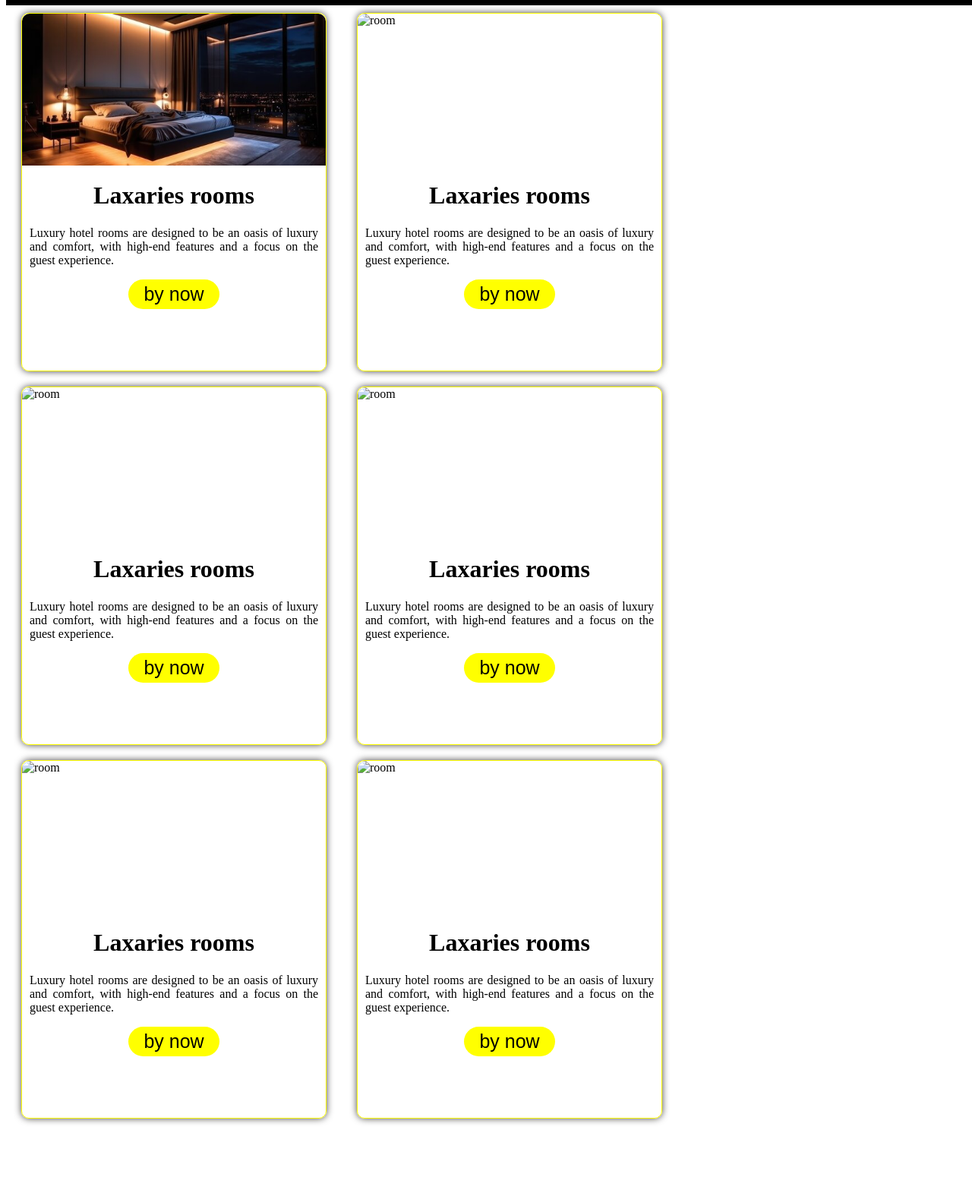
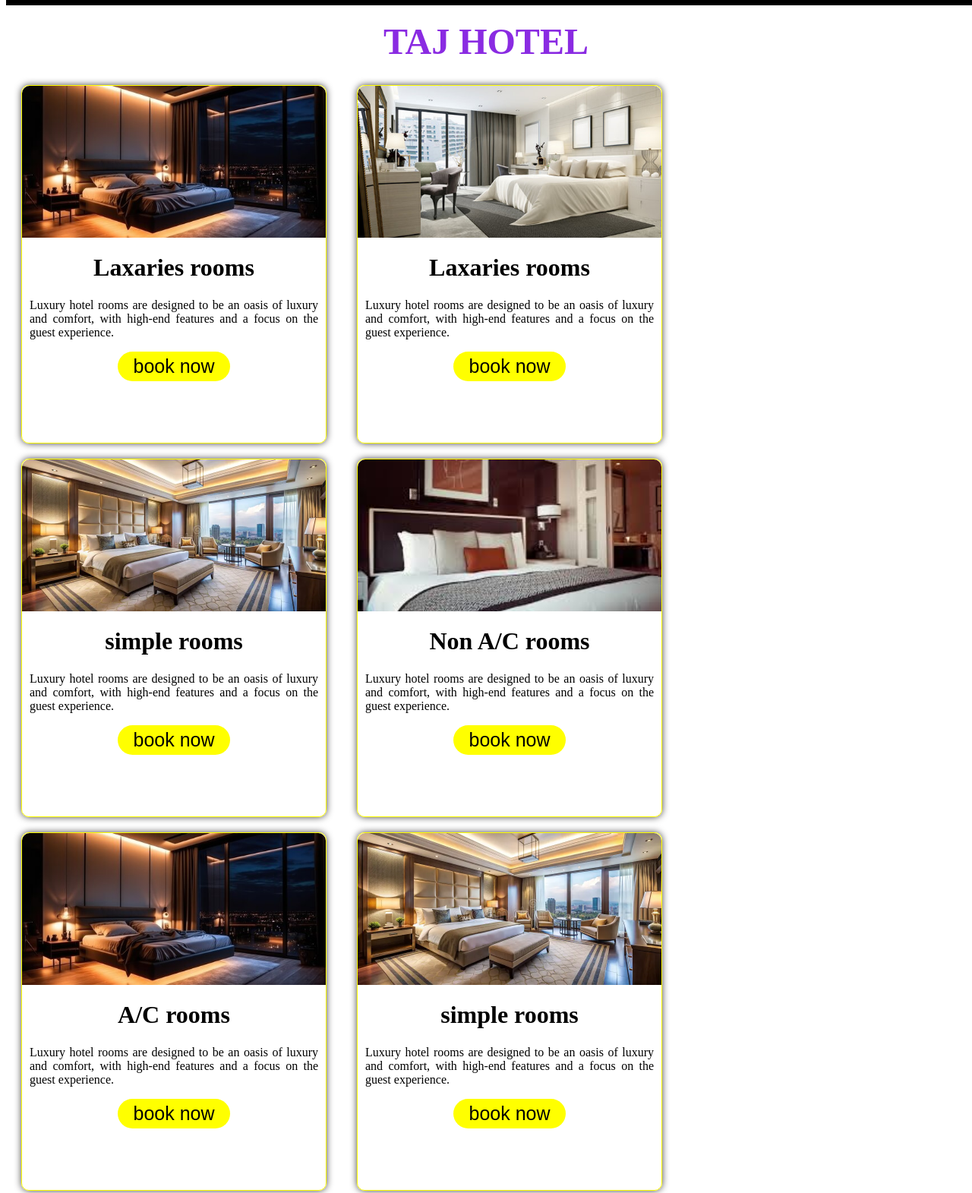
Before and after one commit to sakshilimbhore/icp-10-css-card-design, a plain HTML site: page index.html in a window 1280 px wide. Shown: the part 115-1686 px from the top of the page at 76% size. Before the commit the page ends 1606 px from the top, so only its background shows below. Drawn offline with Linux system fonts and the light colour scheme.

Commit message:
heading added

```diff
--- a/index.html
+++ b/index.html
@@ -112,6 +112,17 @@
             border:none;
             background-color:yellow;
         }
+        .btn:hover{
+            background-color: aqua;
+
+        }
+        .h1{
+            color:blueviolet;
+            font-size: 300%;
+            font-family:bold;
+            text-align: center;
+            margin:20px;
+        }
 
 
 
@@ -199,43 +210,44 @@
         </button>
         <button class="ragistration">Ragistration</button>
         </div>
+        <h1 class="h1">TAJ HOTEL</h1>
 
         <div class="box">
             <div class="card">
             <img src="./images/luxuryhotelroom.jpg" class="img" alt="room"/>
             <h1 class="title">Laxaries rooms</h1>
             <p class="description">Luxury hotel rooms are designed to be an oasis of luxury and comfort, with high-end features and a focus on the guest experience.</p>
-        <button class="btn">by now</button>
+        <button class="btn">book now</button>
         </div>
         <div class="card">
-            <img src="" class="img" alt="room"/>
+            <img src="./images/luxury.jpg" class="img" alt="room"/>
             <h1 class="title">Laxaries rooms</h1>
             <p class="description">Luxury hotel rooms are designed to be an oasis of luxury and comfort, with high-end features and a focus on the guest experience.</p>
-        <button class="btn">by now</button>
+        <button class="btn">book now</button>
         </div>
         <div class="card">
-            <img src="" class="img" alt="room"/>
-            <h1 class="title">Laxaries rooms</h1>
+            <img src="./images/room.webp" class="img" alt="room"/>
+            <h1 class="title">simple rooms</h1>
             <p class="description">Luxury hotel rooms are designed to be an oasis of luxury and comfort, with high-end features and a focus on the guest experience.</p>
-        <button class="btn">by now</button>
+        <button class="btn">book now</button>
         </div>
         <div class="card">
-            <img src="" class="img" alt="room"/>
-            <h1 class="title">Laxaries rooms</h1>
+            <img src="./images/simple room.jpeg" class="img" alt="room"/>
+            <h1 class="title">Non A/C rooms</h1>
             <p class="description">Luxury hotel rooms are designed to be an oasis of luxury and comfort, with high-end features and a focus on the guest experience.</p>
-        <button class="btn">by now</button>
+        <button class="btn">book now</button>
         </div>
         <div class="card">
-            <img src="" class="img" alt="room"/>
-            <h1 class="title">Laxaries rooms</h1>
+            <img src="./images/luxuryhotelroom.jpg" class="img" alt="room"/>
+            <h1 class="title">A/C rooms</h1>
             <p class="description">Luxury hotel rooms are designed to be an oasis of luxury and comfort, with high-end features and a focus on the guest experience.</p>
-        <button class="btn">by now</button>
+        <button class="btn">book now</button>
         </div>
         <div class="card">
-            <img src="" class="img" alt="room"/>
-            <h1 class="title">Laxaries rooms</h1>
+            <img src="./images/room.webp" class="img" alt="room"/>
+            <h1 class="title">simple rooms</h1>
             <p class="description">Luxury hotel rooms are designed to be an oasis of luxury and comfort, with high-end features and a focus on the guest experience.</p>
-        <button class="btn">by now</button>
+        <button class="btn">book now</button>
         </div>
         </div>
 
```
Also changed, not shown: images/luxury.jpg (added), images/room.webp (added), images/simple room.jpeg (added).
